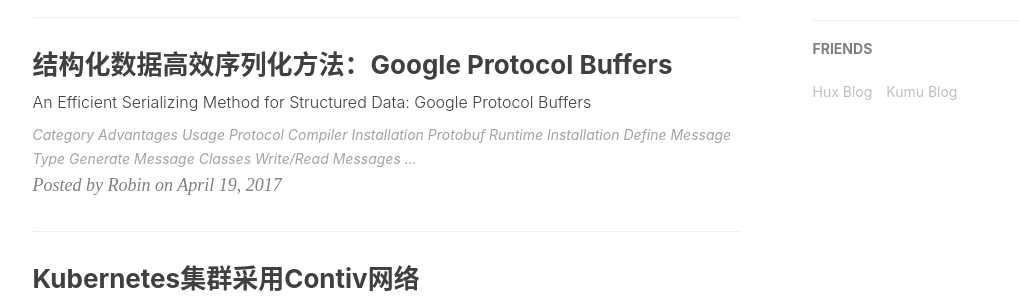
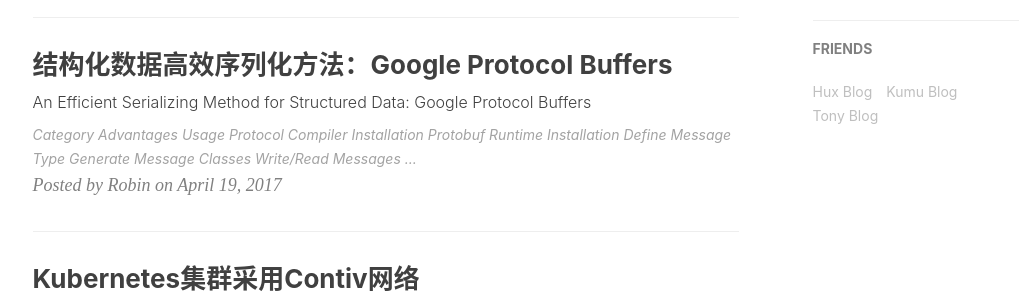
Before and after one commit to supereagle/supereagle.github.io, a Jekyll site: the page built from index.html, in a window 1280 px wide and 900 px high, scrolled down 718 px. Shown: the part 153-453 px from the top of the window, without its empty margins (135-1154 px from the left). Built offline with Jekyll 4.4.1, drawn with Linux system fonts in a browser that asks for light colours; nearby versions of some CDN libraries; the list of posts is cut into pages by our own code; comment, search, counter and statistics services are not loaded.

Commit message:
add tony's blog

```diff
--- a/_config.yml
+++ b/_config.yml
@@ -87,5 +87,8 @@
     },{
         title: "Kumu Blog",
         href: "http://blog.opskumu.com"
+    },{
+        title: "Tony Blog",
+        href: "http://tonybai.com/articles/"
     }
 ]
```
